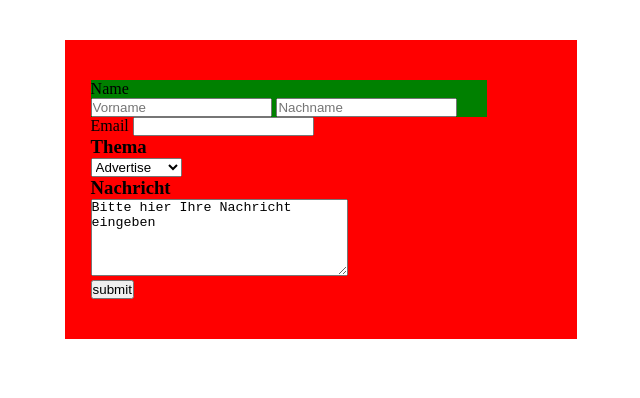
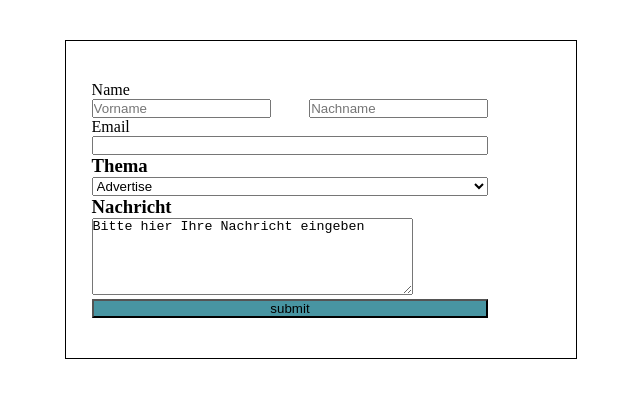
Before and after one commit to aschneiderbuch/14_Tag_Lev1_1_css-vertiefung_forms, a plain HTML site: page index.html in a window 1280 px wide. Shown: the whole page, without its empty margins (319-959 px from the left). Drawn offline with Linux system fonts and the light colour scheme.

Commit message:
testingPhase

```diff
--- a/assets/css/style.css
+++ b/assets/css/style.css
@@ -5,21 +5,16 @@
 }
 
 form{
-    background-color: red;
     max-width: 40vw;
     display: flex;
     flex-direction: column;
     margin: 5vh auto;
     padding: 5vh 7vw 5vh 2vw;
-
+border: 1px solid black;
 }
 
-section{
-    background-color: blue;
-}
 
 section>article{
-    background-color: green;
     display: flex;
 
 }
@@ -27,3 +22,25 @@ section>article{
 section>article>div:nth-of-type(2){
     color: rgba(245, 222, 179, 0); /* * Nachname durchsichig */
 }
+
+/* * mehrere ids auf einmal ansprechen */
+#email, #thema, #submit {
+    width: 31vw;
+}
+
+#vorName, #nachName {
+width: 14vw;
+}
+
+#nachName{
+    margin-left: 3vw;
+}
+
+#submit{
+    background-color: #4895a2;
+}
+
+#submit:hover{
+ background-color: #0b1636;
+ color: white;
+}
--- a/index.html
+++ b/index.html
@@ -29,12 +29,12 @@
             </article>
             <article>
                 <label for="email">Email</label>
-                <input type="email" name="email" id="email">
+                <input type="email" name="email" id="email" >
             </article>
 
             <article>
                 <h3>Thema</h3>
-                <select name="thema" id="thema">
+                <select name="thema" id="thema" >
                     <option value="general">General</option>
                     <option value="advertise" selected>Advertise</option>
                     <option value="partnership">Partnership</option>
@@ -43,13 +43,12 @@
 
             <article>
                 <h3>Nachricht</h3>
-                <textarea name="nachricht" id="nachricht" cols="30"
-                    rows="5">Bitte hier Ihre Nachricht eingeben</textarea>
+                <textarea name="nachricht" id="nachricht" cols="38" rows="5">Bitte hier Ihre Nachricht eingeben</textarea>
 
             </article>
 
             <article>
-                <input type="submit" value="submit">
+                <input id="submit" type="submit" value="submit">
             </article>
 
 
```
